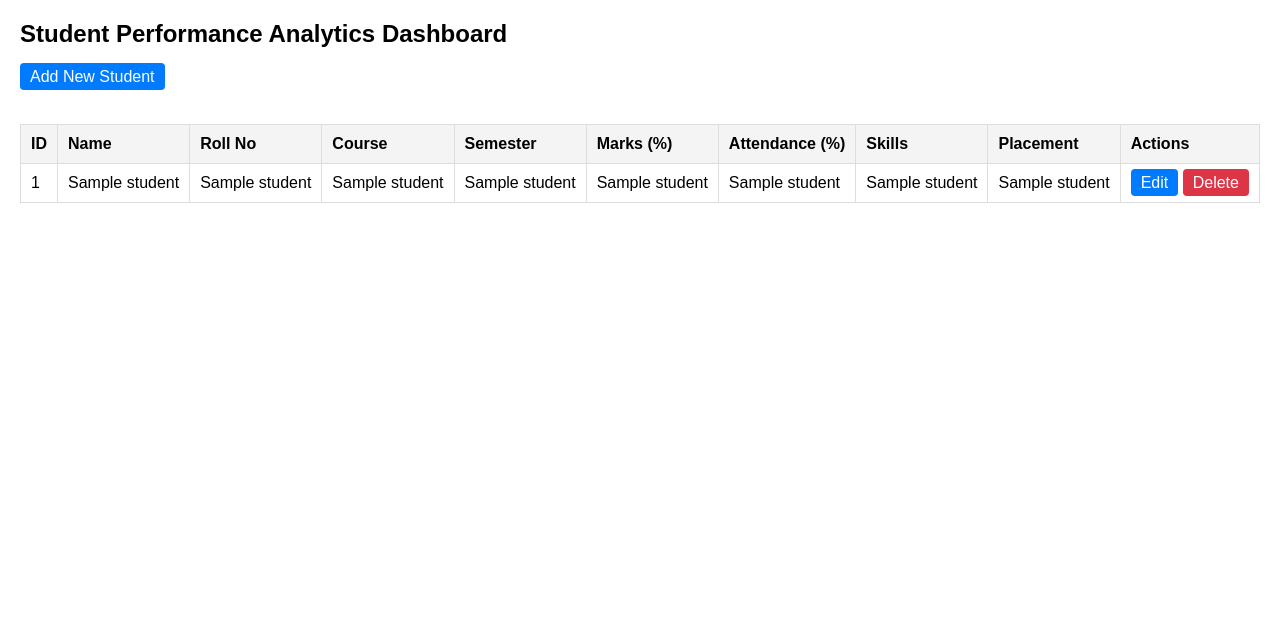
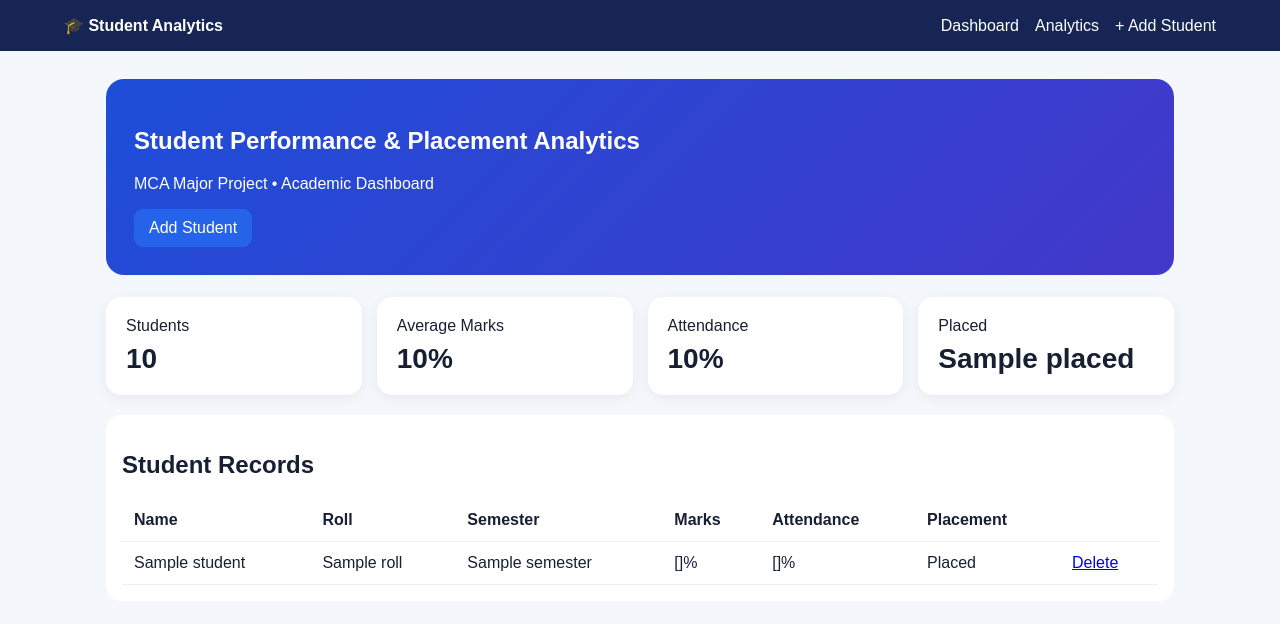
Before and after one commit to kmatloob156-coder/student-performance-analytics-1, a Flask app: template templates/index.html in a window 1280 px wide. Shown: the top 624 px of the page. Run offline with Flask 3, Linux system fonts and the light colour scheme; the template is opened without the code that fills it: most values are stand-ins (such as "Sample title", 1, 10 or a date in 2020).

Commit message:
Update index.html

```diff
--- a/templates/index.html
+++ b/templates/index.html
@@ -1,56 +1 @@
-<!DOCTYPE html>
-<html lang="en">
-<head>
-    <meta charset="UTF-8">
-    <meta name="viewport" content="width=device-width, initial-scale=1.0">
-    <title>Student Performance Analytics</title>
-    <style>
-        body { font-family: Arial, sans-serif; margin: 20px; }
-        table { width: 100%; border-collapse: collapse; margin-top: 20px; }
-        th, td { border: 1px solid #ddd; padding: 10px; text-align: left; }
-        th { background-color: #f4f4f4; }
-        .btn { padding: 5px 10px; text-decoration: none; border-radius: 4px; background: #007bff; color: white; }
-        .btn-danger { background: #dc3545; }
-    </style>
-</head>
-<body>
-    <h2>Student Performance Analytics Dashboard</h2>
-    <a href="/add" class="btn">Add New Student</a>
-    <br><br>
-    <table>
-        <thead>
-            <tr>
-                <th>ID</th>
-                <th>Name</th>
-                <th>Roll No</th>
-                <th>Course</th>
-                <th>Semester</th>
-                <th>Marks (%)</th>
-                <th>Attendance (%)</th>
-                <th>Skills</th>
-                <th>Placement</th>
-                <th>Actions</th>
-            </tr>
-        </thead>
-        <tbody>
-            {% for student in students %}
-            <tr>
-                <td>{{ student[0] }}</td>
-                <td>{{ student[1] }}</td>
-                <td>{{ student[2] }}</td>
-                <td>{{ student[3] }}</td>
-                <td>{{ student[4] }}</td>
-                <td>{{ student[5] }}</td>
-                <td>{{ student[6] }}</td>
-                <td>{{ student[7] }}</td>
-                <td>{{ student[8] }}</td>
-                <td>
-                    <a href="/edit/{{ student[0] }}" class="btn">Edit</a>
-                    <a href="/delete/{{ student[0] }}" class="btn btn-danger" onclick="return confirm('Delete this record?')">Delete</a>
-                </td>
-            </tr>
-            {% endfor %}
-        </tbody>
-    </table>
-</body>
-</html>
+{% extends "base.html" %}{% block content %}<div class="container"><section class="hero"><h1>Student Performance & Placement Analytics</h1><p>MCA Major Project • Academic Dashboard</p><a class="btn" href="/add">Add Student</a></section><div class="cards"><div class="card">Students<div class="num">{{total}}</div></div><div class="card">Average Marks<div class="num">{{avg_marks}}%</div></div><div class="card">Attendance<div class="num">{{avg_att}}%</div></div><div class="card">Placed<div class="num">{{placed}}</div></div></div><div class="tablebox"><h2>Student Records</h2><table><tr><th>Name</th><th>Roll</th><th>Semester</th><th>Marks</th><th>Attendance</th><th>Placement</th><th></th></tr>{% for s in students %}<tr><td>{{s.name}}</td><td>{{s.roll}}</td><td>{{s.semester}}</td><td>{{s.marks}}%</td><td>{{s.attendance}}%</td><td>{{s.placement_status}}</td><td><a href="/delete/{{s.id}}">Delete</a></td></tr>{% else %}<tr><td colspan="7">No students added yet.</td></tr>{% endfor %}</table></div></div>{% endblock %}
```
